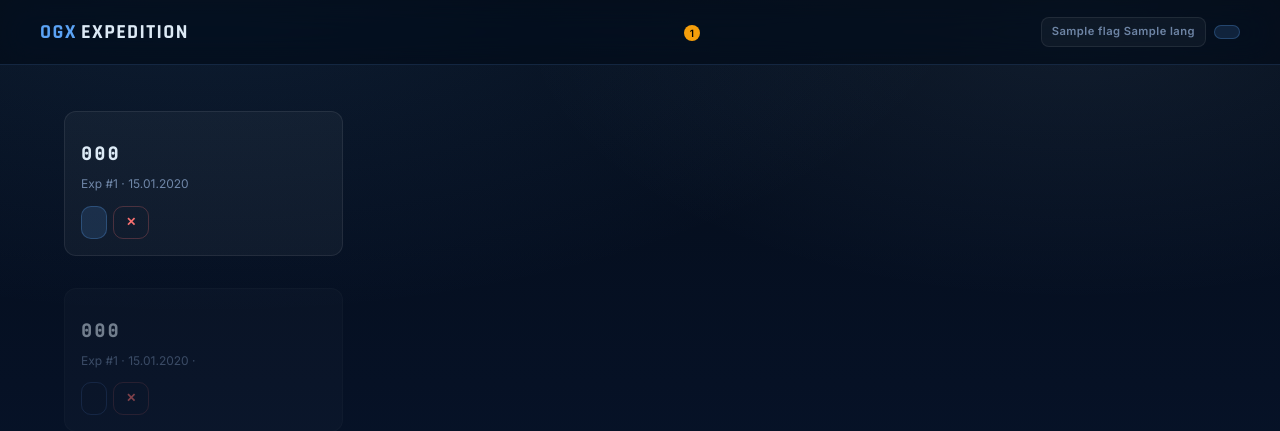
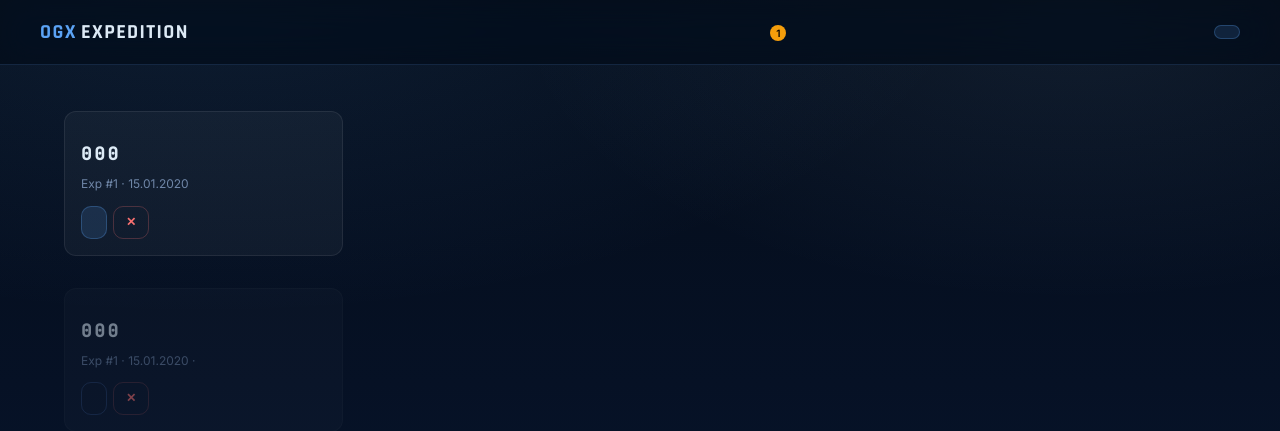
Before and after one commit to Gurgenbaba/ogx-expedition, a Python web app: template app/templates/codes.html in a window 1280 px wide. Shown: the top 431 px of the page. Run offline with Jinja, Linux system fonts and the light colour scheme; the template is opened without the code that fills it: most values are stand-ins (such as "Sample title", 1, 10 or a date in 2020).

Commit message:
feat: i18n auto-detect only, no manual switcher

```diff
--- a/app/templates/base.html
+++ b/app/templates/base.html
@@ -29,14 +29,7 @@
         <a href="https://ogx-oraclev2-production.up.railway.app" target="_blank" class="muted">{{ t('nav.oracle') }}</a>
       </nav>
       <div style="display:flex;align-items:center;gap:8px">
-        <div class="lang-switcher">
-          {% for l in langs %}
-          <button class="lang-btn {% if l.code == lang %}active{% endif %}"
-                  onclick="setLang('{{ l.code }}')"
-                  title="{{ l.code | upper }}">{{ l.flag }} {{ l.label }}</button>
-          {% endfor %}
-        </div>
-        <div class="authbox" id="authbox">
+<div class="authbox" id="authbox">
           {% if user %}
             <span class="muted fs-12">{{ user.username }}{% if user.is_admin %} (Admin){% endif %}</span>
             <button class="btn btn-sm ghost" id="btn-logout">{{ t('auth.logout') }}</button>
@@ -80,16 +73,6 @@
 
   <script>window.I18N = {{ i18n_js | tojson | safe }};</script>
   <script src="/static/auth.js"></script>
-  <script>
-    async function setLang(lang) {
-      await fetch('/set-lang', {
-        method: 'POST',
-        headers: {'Content-Type': 'application/json'},
-        body: JSON.stringify({lang})
-      });
-      location.reload();
-    }
-  </script>
   {% block scripts %}{% endblock %}
 </body>
 </html>
```
Also changed, not shown: app/main.py (+0 -13 lines).
